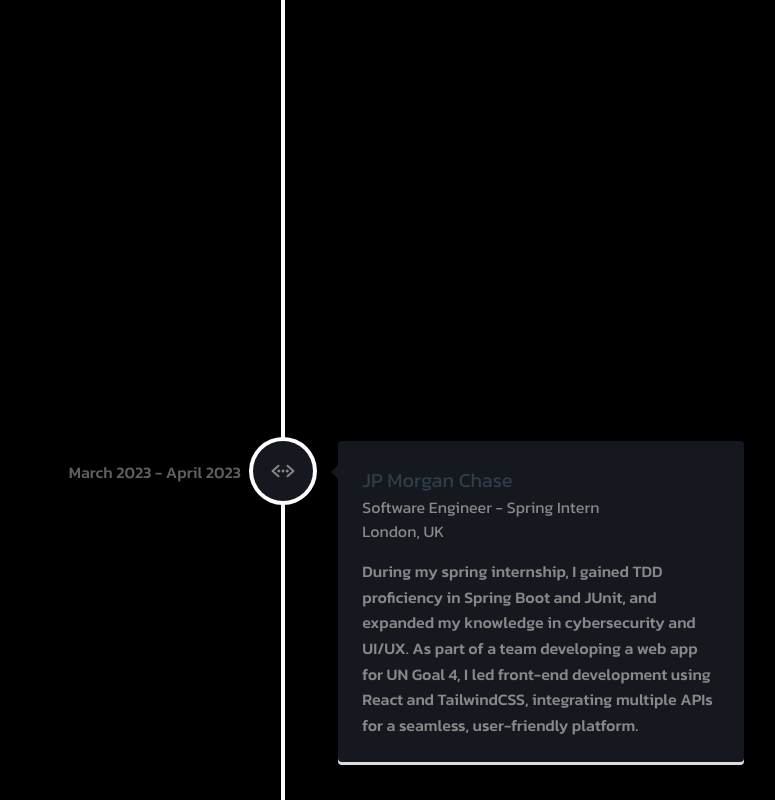
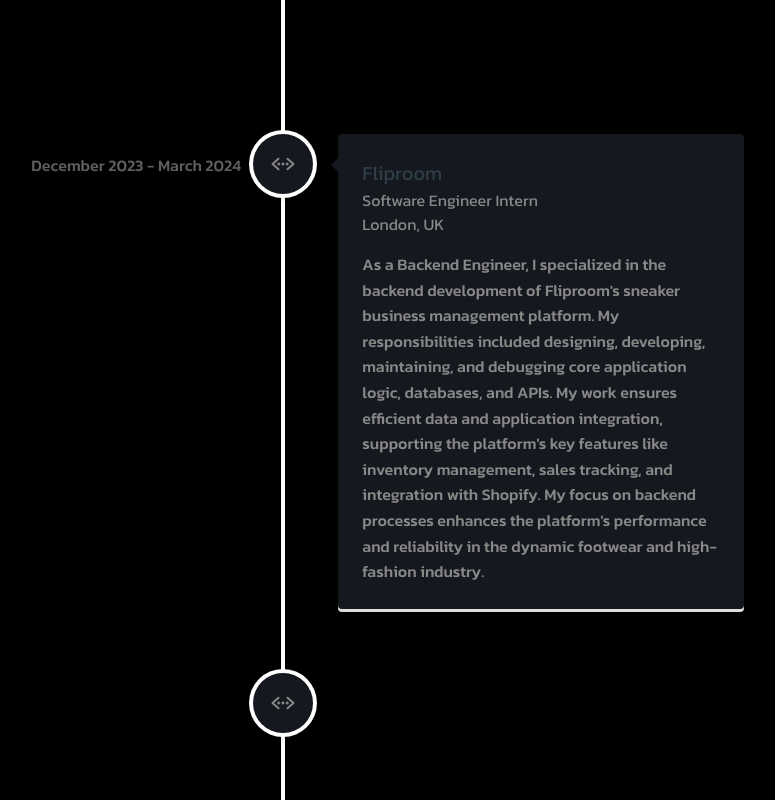
Before and after one commit to Osireg17/portfolio-v2, a React (Create React App) app: page / in a window 1280 px wide. Shown: the part 1600-2400 px from the top of the page, without its empty margins (357-1132 px from the left). Built offline with nearby package versions, Linux system fonts and the light colour scheme.

Commit message:
Added some hackathons, will be adding an updated CV shortly

```diff
--- a/src/data.tsx
+++ b/src/data.tsx
@@ -20,41 +20,42 @@
 import img13 from './Portfolio_Images/Logo.png'
 import img14 from './Portfolio_Images/IMLondon.logo.webp'
 import img15 from './Portfolio_Images/ICHack.jpeg'
-import img16 from './Portfolio_Images/Royal-Hackaway.jpeg'
+// import img16 from './Portfolio_Images/Royal-Hackaway.jpeg'
 import img17 from './Portfolio_Images/AstonHack.png'
 import img18 from './Portfolio_Images/AI_Hackathon.jpeg'
 import img19 from './Portfolio_Images/Random-Bible-Verse-Generator.png'
 import img20 from './Portfolio_Images/video-to-mp3.png'
 import img21 from './Portfolio_Images/Terraria.jpeg'
 import img22 from './Portfolio_Images/Price_tracker.webp'
+import img23 from './Portfolio_Images/HackTheBurgh.png'
 
 
 export const Experience = [
-  // {
-  //   id: 1,
-  //   date: "June 2024 - August 2024",
-  //   iconsSrc: <IoCodeWorking />,
-  //   company: "Morgan Stanley",
-  //   title: "Incoming Software Engineer Intern",
-  //   location: "London, UK",
+  {
+    id: 1,
+    date: "June 2024 - August 2024",
+    iconsSrc: <IoCodeWorking />,
+    company: "Morgan Stanley",
+    title: "Incoming Software Engineer Intern",
+    location: "London, UK",
 
 
-  // },
-  // {
-  //   id: 2,
-  //   date: "December 2023 - Present",
-  //   iconsSrc: <IoCodeWorking />,
-  //   company: "Fliproom",
-  //   title: "Software Engineer Intern",
-  //   location: "London, UK",
-  //   description:
-  //     "As a Backend Engineer, I specialize in the backend development of Fliproom's sneaker business management platform. My responsibilities include designing, developing, maintaining, and debugging core application logic, databases, and APIs. My work ensures efficient data and application integration, supporting the platform's key features like inventory management, sales tracking, and integration with Shopify. My focus on backend processes enhances the platform's performance and reliability in the dynamic footwear and high-fashion industry."
-  // },
+  },
+  {
+    id: 2,
+    date: "December 2023 - March 2024",
+    iconsSrc: <IoCodeWorking />,
+    company: "Fliproom",
+    title: "Software Engineer Intern",
+    location: "London, UK",
+    description:
+      "As a Backend Engineer, I specialized in the backend development of Fliproom's sneaker business management platform. My responsibilities included designing, developing, maintaining, and debugging core application logic, databases, and APIs. My work ensures efficient data and application integration, supporting the platform's key features like inventory management, sales tracking, and integration with Shopify. My focus on backend processes enhances the platform's performance and reliability in the dynamic footwear and high-fashion industry."
+  },
     {
       id: 3,
       date: "July 2023 - Present",
       iconsSrc: <IoCodeWorking />,
-      company: "Hewlett Packard",
+      company: "Hewlett Packard Enterprise",
       title: "Software Engineer Intern",
       location: "Bristol, UK",
       description:
@@ -247,7 +248,7 @@
       name: "IC Hack 2023",
       imageSrc: img11,
       description: "Secured a top 10 position in the Optiver Sponsor Challenge at ICHack by creating an advanced trading bot that would take historical data of several stocks, developed a statistical arbitrage strategy that was implemented on the Optibook exchange.. Leveraged machine learning techniques on AWS EC2 for immediate market insights and strategic high-frequency trades.",
-      techs: "AWS, Python, Numpy, Pandas",
+      techs: "Optibook Python, Numpy, Pandas",
     },
     {
       id: 5,
@@ -256,13 +257,13 @@
       description: "I returned to Kingdom Code Build 2024, not as a developer helping other people improve their projects, but as a project lead. I led a team of 5 to help refactor and redesign the UI of the mobile application that I had been working on. I also implemented a chat feature that allowed people to communicate between themselves.",
       techs: "React Native, Firebase, Typescript, Google Cloud Platform",
     },
-    {
-      id: 6,
-      name: "Royal Hackaway V7",
-      imageSrc: img16,
-      description: "As a group of 5, I was part of a team that developed a fullstack web application that utlised the power of GPT4 for sentiment analysis, the Spotify Recommendations API for musical knowledge, and DALL-E 3 for pretty pictures, Sentiment always knows exactly what you need to hear. We also developed a dashboard using Taipy framework to provide a fascinating and easy-to-digest statistical insight into how your mood changes over time.",
-      techs: "Flask, Python, React, Typescript, Spotify Api, GPT-4, Dall-e3, Taipy",
-    },
+    // {
+    //   id: 6,
+    //   name: "Royal Hackaway V7",
+    //   imageSrc: img16,
+    //   description: "As a group of 5, I was part of a team that developed a fullstack web application that utlised the power of GPT4 for sentiment analysis, the Spotify Recommendations API for musical knowledge, and DALL-E 3 for pretty pictures, Sentiment always knows exactly what you need to hear. We also developed a dashboard using Taipy framework to provide a fascinating and easy-to-digest statistical insight into how your mood changes over time.",
+    //   techs: "Flask, Python, React, Typescript, Spotify Api, GPT-4, Dall-e3, Taipy",
+    // },
     {
       id: 7,
       name: "IC Hack 2024",
@@ -274,11 +275,18 @@
       id: 8,
       name: "AstonHack9",
       imageSrc: img17,
-      description: "I will be attending AstonHack9",
-      techs: "",
+      description: "Participated in AstonHack9, where I worked solo to develop a fullstack application, that would allow users to enter a topic and subtopics, the application will then query youtube API and OpenAI AI to generate a course. This course would include youtube videos on the topic, transcript of the youtube video and questions and notes based of the video. Users would be able to save these courses and come back to them at any time",
+      techs: "NextJs, Prisma, OpenAI, Youtube API, MySQL",
     },
     {
       id: 9,
+      name: "HackTheBurgh 2024",
+      imageSrc: img23,
+      description: "Secured victory in the Optiver challenge at HackTheBurgh 2024, collaborating with three fellow developers. We engineered a trading bot leveraging sentiment analysis to dynamically adapt to abrupt market fluctuations triggered by news events, aiming to mitigate potential significant losses.",
+      techs: "Python, Pandas, Numpy, Optibook API",
+    },
+    {
+      id: 10,
       name: "Encode Club AI Hackathon",
       imageSrc: img18,
       description: "I will be attending Encode Club AI Hackathon",
```
Also changed, not shown: src/Portfolio_Images/HackTheBurgh.png (added).
